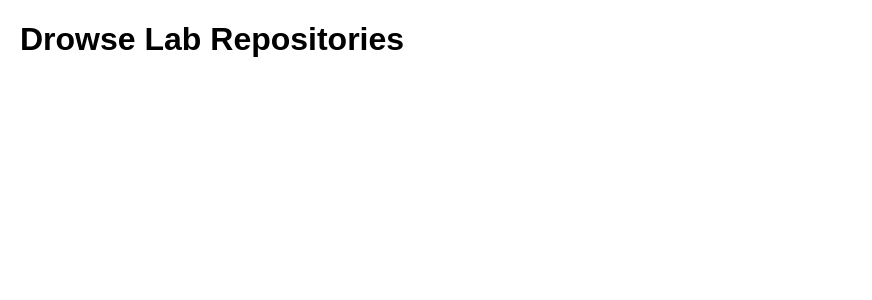
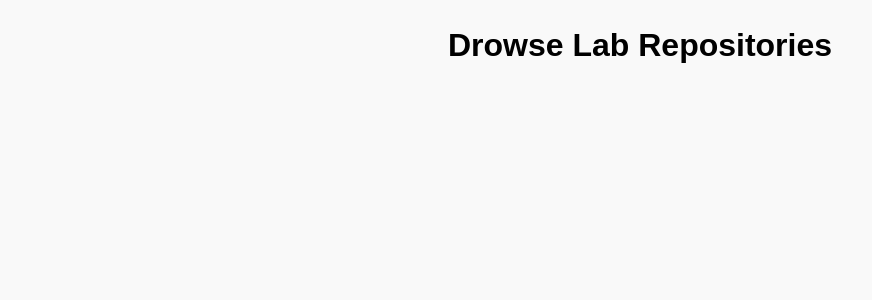
Before and after one commit to Drowse-Lab/Drowse-Lab, a Jekyll site: the page repo-list.html, which Jekyll copies as it is, in a window 1280 px wide. Shown: the top 300 px of the page, without its empty margins (0-872 px from the left). Built offline with Jekyll 4.4.1, drawn with Linux system fonts in a browser that asks for light colours; a script that is not in the unit is left out.

Commit message:
Update repo-list.html

```diff
--- a/repo-list.html
+++ b/repo-list.html
@@ -4,32 +4,13 @@
   <meta charset="UTF-8">
   <meta name="viewport" content="width=device-width, initial-scale=1.0">
   <title>Repo List</title>
-  <style>
-    body {
-      font-family: Arial, sans-serif;
-      margin: 20px;
-    }
-    .repo {
-      border: 1px solid #ccc;
-      padding: 10px;
-      margin: 10px 0;
-      border-radius: 5px;
-    }
-    .highlight {
-      background-color: #ffeb3b;
-    }
-    .repo h3 {
-      margin: 0;
-      color: #007bff;
-    }
-  </style>
+  <link rel="stylesheet" href="assets/css/styles.css">
 </head>
 <body>
   <h1>Drowse Lab Repositories</h1>
   <div id="repo-list">
     <!-- リポジトリ情報がここに動的に追加されます -->
   </div>
-
   <script src="repo-list.js"></script>
 </body>
 </html>
```
